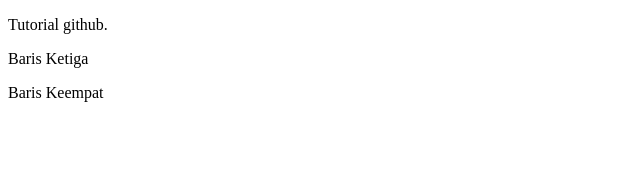
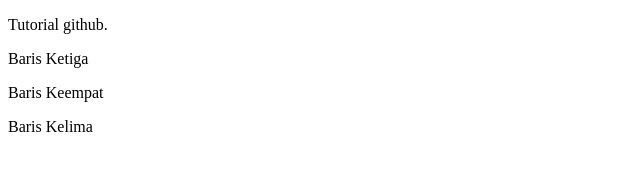
Before and after one commit to YehezkielRajendra/hello, a plain HTML site: page index.html in a window 1280 px wide. Shown: the whole page, without its empty margins (0-640 px from the left). Drawn offline with Linux system fonts and the light colour scheme.

Commit message:
Tambah Baris kelima

```diff
--- a/index.html
+++ b/index.html
@@ -7,5 +7,6 @@
 <p>Tutorial github.</p>
   <p>Baris Ketiga</p>
   <p>Baris Keempat</p>
+  <p>Baris Kelima</p>
 </body>
 </html>
```
